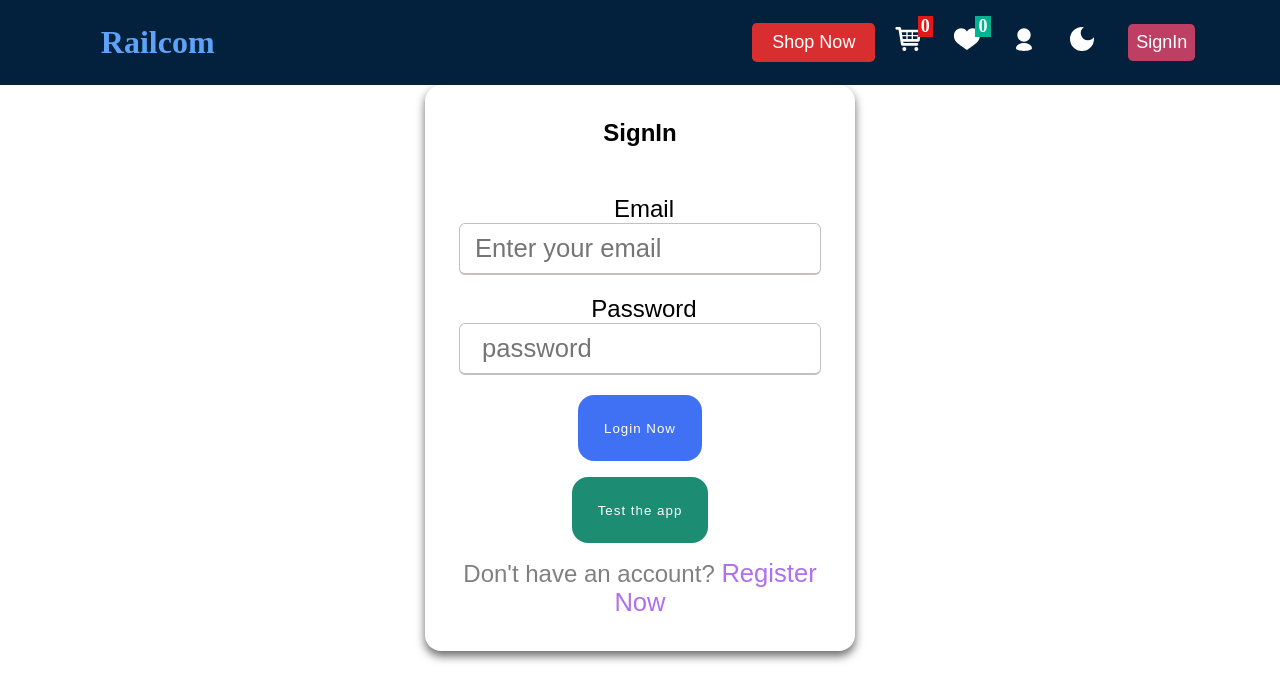
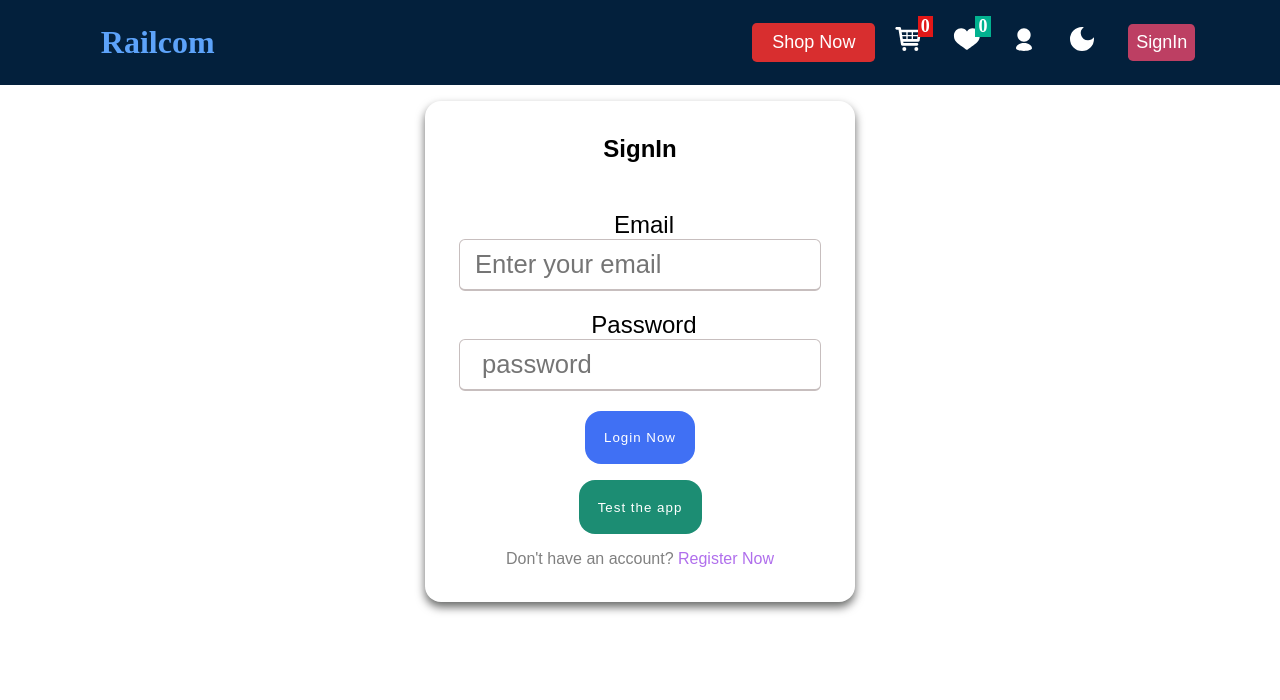
Before and after one commit to gouravmarch20/react-neon-eco, a React (Create React App) app: page /signin in a window 1280 px wide. Shown: the top 700 px of the page. Built offline with nearby package versions, Linux system fonts and the light colour scheme; no server answers; what miragejs would draw is missing.

Commit message:
refactor

```diff
--- a/src/components/auth/css/singin.css
+++ b/src/components/auth/css/singin.css
@@ -14,7 +14,7 @@
 }
 
 .signin {
-  margin: 0 auto;
+  margin: 1rem auto;
   max-width: 430px;
   width: 100%;
   padding: 34px;
@@ -24,7 +24,7 @@
 }
 .input-box {
   height: 52px;
-  margin: 3rem 0;
+  margin: 2rem 0;
 }
 .input-box {
   height: 52px;
@@ -52,21 +52,21 @@
   letter-spacing: 1px;
   border: none;
   background: #4070f4;
-  padding: 1.6rem;
+  padding: 1.2rem;
   border-radius: 1rem;
   cursor: pointer;
   display: flex;
   margin: 1rem auto;
 }
 .signin-btn {
-  font-size: 1.5rem;
+  font-size: 1rem;
   color: grey;
 }
 .signin-btn a {
   color: rgb(176, 111, 236);
   text-decoration: none;
   transition: all 0.3 ease;
-  font-size: 1.6rem;
+  font-size: 1rem;
   font-weight: 500;
 }
 /* hover  */
```
Also changed, not shown: src/components/auth/css/SignUp.css (+2 -25 lines).
